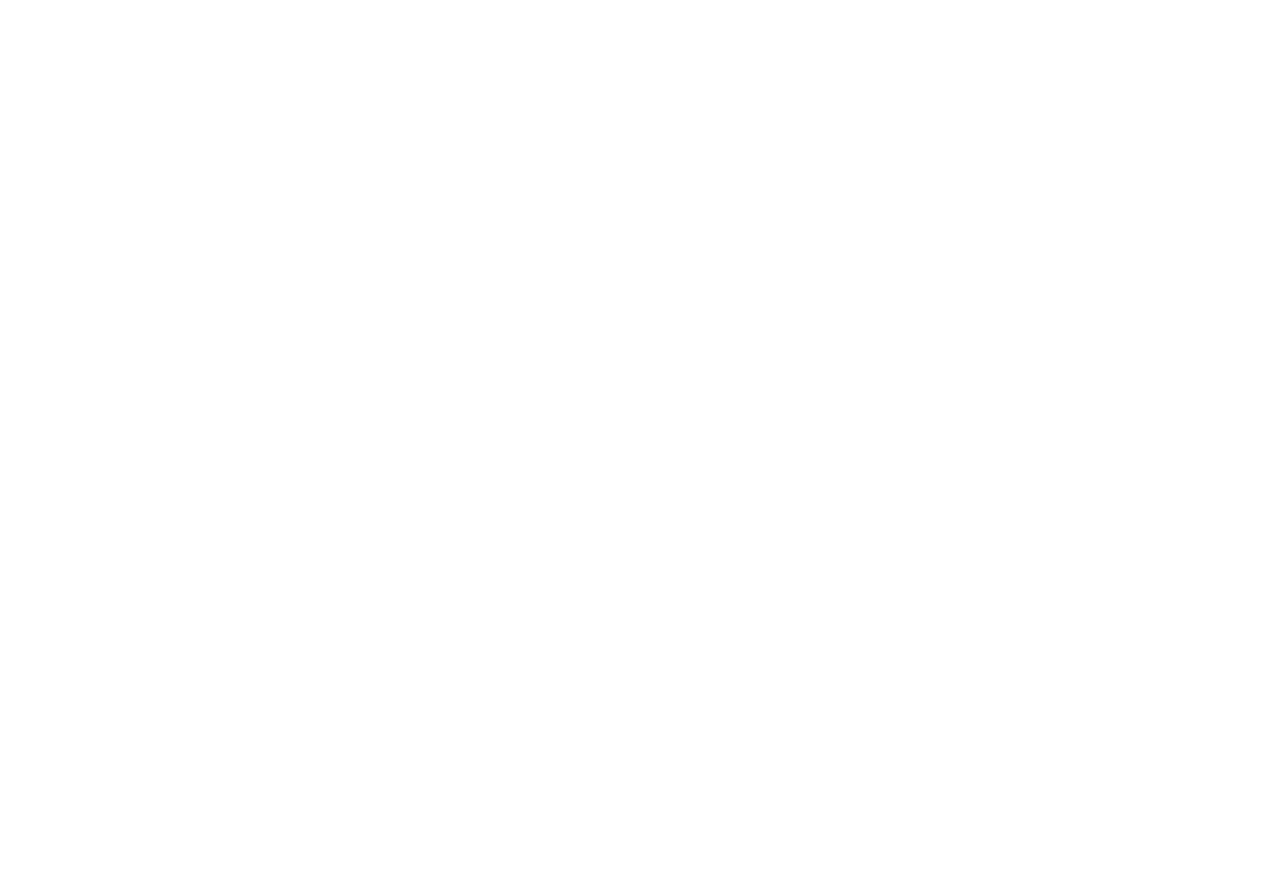
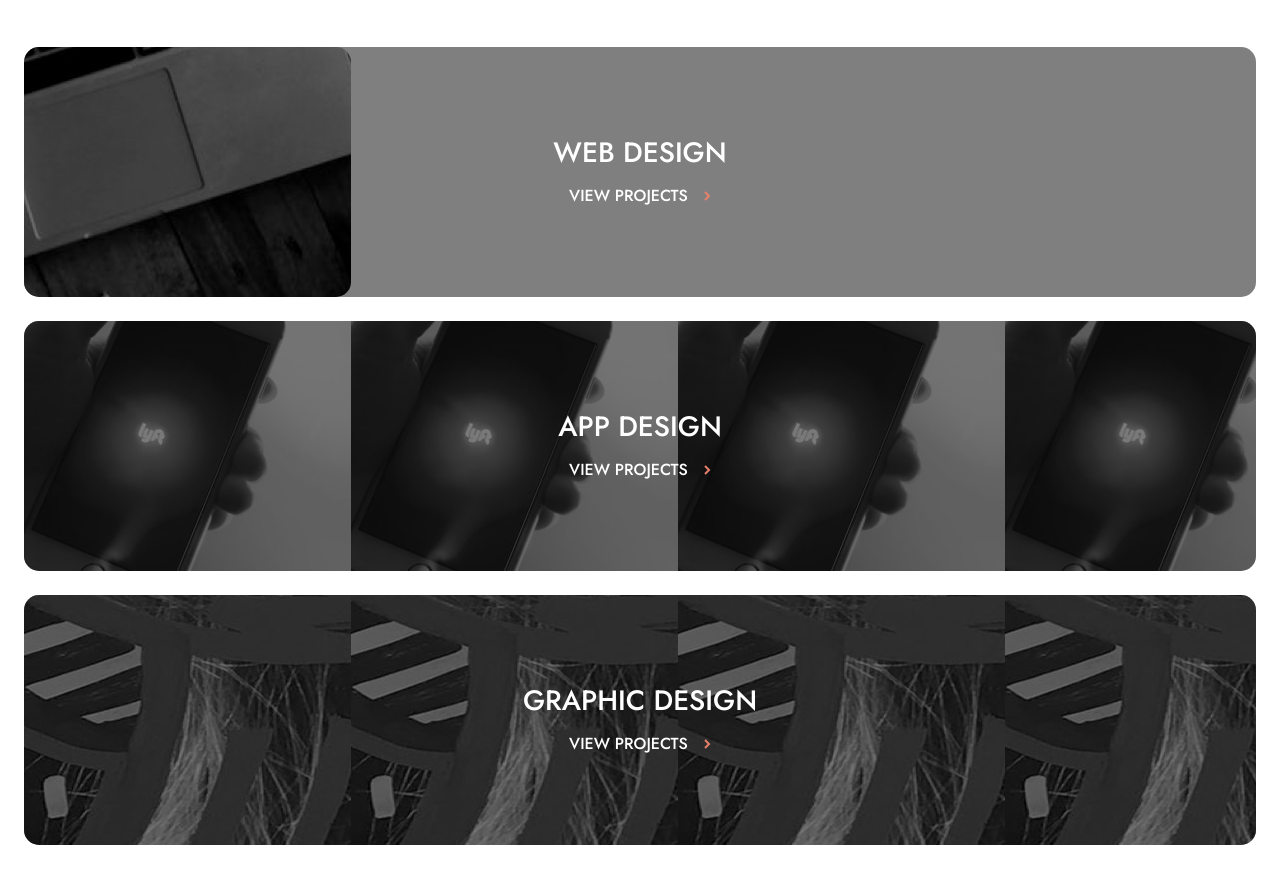
Before and after one commit to gianmarcoricciarelli/designo-multi-page-website, a React (Vite) app: page / in a window 1280 px wide. Shown: the part 1560-2444 px from the top of the page. Before the commit the page ends 1507 px from the top, so only its background shows below. Built offline with nearby package versions, Linux system fonts and the light colour scheme.

Commit message:
feat(home): implemented home second section

```diff
--- a/src/components/text/text.tsx
+++ b/src/components/text/text.tsx
@@ -1,11 +1,12 @@
 import clsx from 'clsx'
-import { ReactNode } from 'react'
+import { CSSProperties, ReactNode } from 'react'
 import { Color } from '../types'
 import styles from './text.module.scss'
 
 interface TextProps {
     type?: 'h1' | 'h2' | 'h3' | 'body'
     color?: Color
+    style?: CSSProperties
     className?: string
     children: ReactNode
 }
@@ -13,6 +14,7 @@
 export default function Text({
     color = 'white',
     type,
+    style,
     className,
     children
 }: TextProps) {
@@ -21,6 +23,7 @@
             return (
                 <h1
                     style={{
+                        ...style,
                         color: `var(--${color})`
                     }}
                     className={clsx(
@@ -36,6 +39,7 @@
             return (
                 <h2
                     style={{
+                        ...style,
                         color: `var(--${color})`
                     }}
                     className={clsx(
@@ -51,6 +55,7 @@
             return (
                 <h3
                     style={{
+                        ...style,
                         color: `var(--${color})`
                     }}
                     className={clsx(
@@ -66,6 +71,7 @@
             return (
                 <p
                     style={{
+                        ...style,
                         color: `var(--${color})`
                     }}
                     className={clsx(
@@ -81,6 +87,7 @@
             return (
                 <span
                     style={{
+                        ...style,
                         color: `var(--${color})`
                     }}
                     className={clsx(className, styles['text'])}
--- a/src/pages/home/first-section/first-section.module.scss
+++ b/src/pages/home/first-section/first-section.module.scss
@@ -14,7 +14,7 @@
         display: flex;
         flex-direction: column;
         align-items: center;
-        gap: 14px;
+        gap: 24px;
 
         z-index: 2;
 
--- a/src/pages/home/home.tsx
+++ b/src/pages/home/home.tsx
@@ -1,10 +1,12 @@
 import FirstSection from './first-section/first-section'
 import styles from './home.module.scss'
+import SecondSection from './second-section/second-section'
 
 export default function Home() {
     return (
         <div className={styles['home']}>
             <FirstSection />
+            <SecondSection />
         </div>
     )
 }
--- /dev/null
+++ b/src/pages/home/second-section/second-section.module.scss
@@ -0,0 +1,43 @@
+.second-section {
+    padding: 80px 24px 80px 24px;
+
+    background-color: var(--white);
+
+    display: flex;
+    flex-direction: column;
+    gap: 24px;
+
+    &__card {
+        height: 250px;
+        display: flex;
+        position: relative;
+        border-radius: 15px;
+
+        &__text-box {
+            width: 100%;
+            height: 100%;
+            background-color: rgb(00 00 00 / 0.5);
+            border-radius: 15px;
+
+            display: flex;
+            flex-direction: column;
+            justify-content: center;
+            align-items: center;
+            gap: 12px;
+
+            z-index: 2;
+
+            &__view-projects {
+                display: flex;
+                align-items: center;
+                gap: 16px;
+            }
+        }
+
+        img {
+            border-radius: 15px;
+            position: absolute;
+            z-index: 1;
+        }
+    }
+}
--- /dev/null
+++ b/src/pages/home/second-section/second-section.tsx
@@ -0,0 +1,101 @@
+import Text from '@components/text/text'
+import appDesignImagePath from '@home-assets/mobile/image-app-design.jpg'
+import graphicDesignImagePath from '@home-assets/mobile/image-graphic-design.jpg'
+import webDesignImagePath from '@home-assets/mobile/image-web-design.jpg'
+import RightArrowIcon from '@shared-assets/desktop/icon-right-arrow.svg?react'
+import styles from './second-section.module.scss'
+
+export default function SecondSection() {
+    const onCardClickHandler = (
+        clickedCard: 'webDesign' | 'appDesign' | 'graphicDesign'
+    ) => {
+        switch (clickedCard) {
+            case 'webDesign': {
+                console.log(clickedCard)
+                return
+            }
+            case 'appDesign': {
+                console.log(clickedCard)
+                return
+            }
+            default: {
+                console.log(clickedCard)
+                return
+            }
+        }
+    }
+
+    return (
+        <div className={styles['second-section']}>
+            <div
+                className={styles['second-section__card']}
+                onClick={() => onCardClickHandler('webDesign')}
+            >
+                <div className={styles['second-section__card__text-box']}>
+                    <Text style={{ fontSize: '28px', lineHeight: '36px' }}>
+                        WEB DESIGN
+                    </Text>
+                    <div
+                        className={
+                            styles[
+                                'second-section__card__text-box__view-projects'
+                            ]
+                        }
+                    >
+                        <Text style={{ fontWeight: 500 }} type='body'>
+                            VIEW PROJECTS
+                        </Text>
+                        <RightArrowIcon />
+                    </div>
+                </div>
+                <img src={webDesignImagePath} />
+            </div>
+            <div
+                style={{ backgroundImage: `url(${appDesignImagePath})` }}
+                className={styles['second-section__card']}
+                onClick={() => onCardClickHandler('appDesign')}
+            >
+                <div className={styles['second-section__card__text-box']}>
+                    <Text style={{ fontSize: '28px', lineHeight: '36px' }}>
+                        APP DESIGN
+                    </Text>
+                    <div
+                        className={
+                            styles[
+                                'second-section__card__text-box__view-projects'
+                            ]
+                        }
+                    >
+                        <Text style={{ fontWeight: 500 }} type='body'>
+                            VIEW PROJECTS
+                        </Text>
+                        <RightArrowIcon />
+                    </div>
+                </div>
+            </div>
+            <div
+                style={{ backgroundImage: `url(${graphicDesignImagePath})` }}
+                className={styles['second-section__card']}
+                onClick={() => onCardClickHandler('graphicDesign')}
+            >
+                <div className={styles['second-section__card__text-box']}>
+                    <Text style={{ fontSize: '28px', lineHeight: '36px' }}>
+                        GRAPHIC DESIGN
+                    </Text>
+                    <div
+                        className={
+                            styles[
+                                'second-section__card__text-box__view-projects'
+                            ]
+                        }
+                    >
+                        <Text style={{ fontWeight: 500 }} type='body'>
+                            VIEW PROJECTS
+                        </Text>
+                        <RightArrowIcon />
+                    </div>
+                </div>
+            </div>
+        </div>
+    )
+}
```
